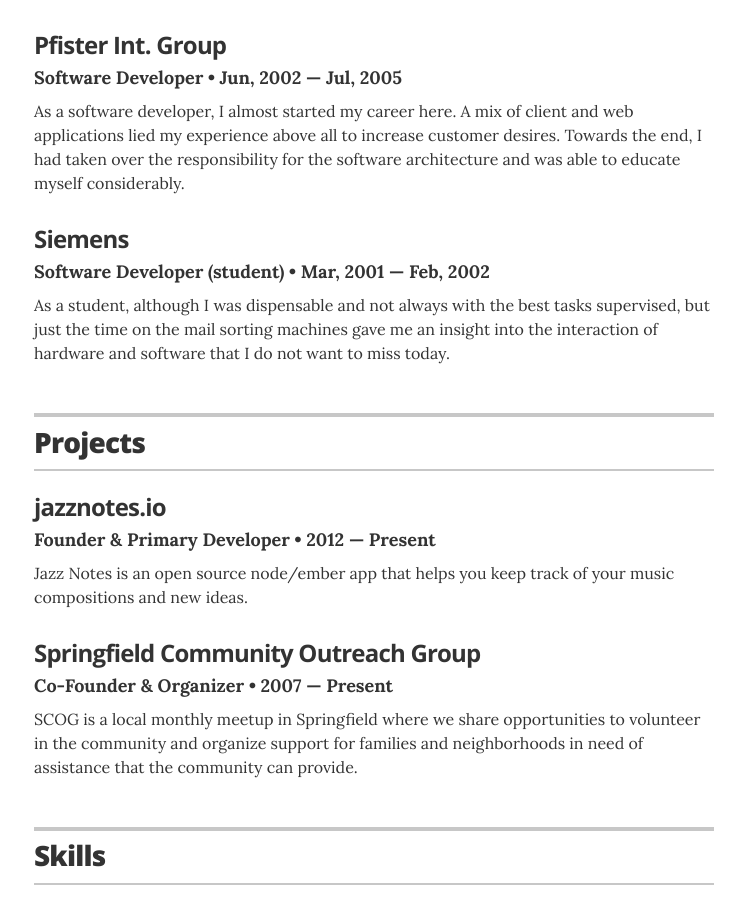
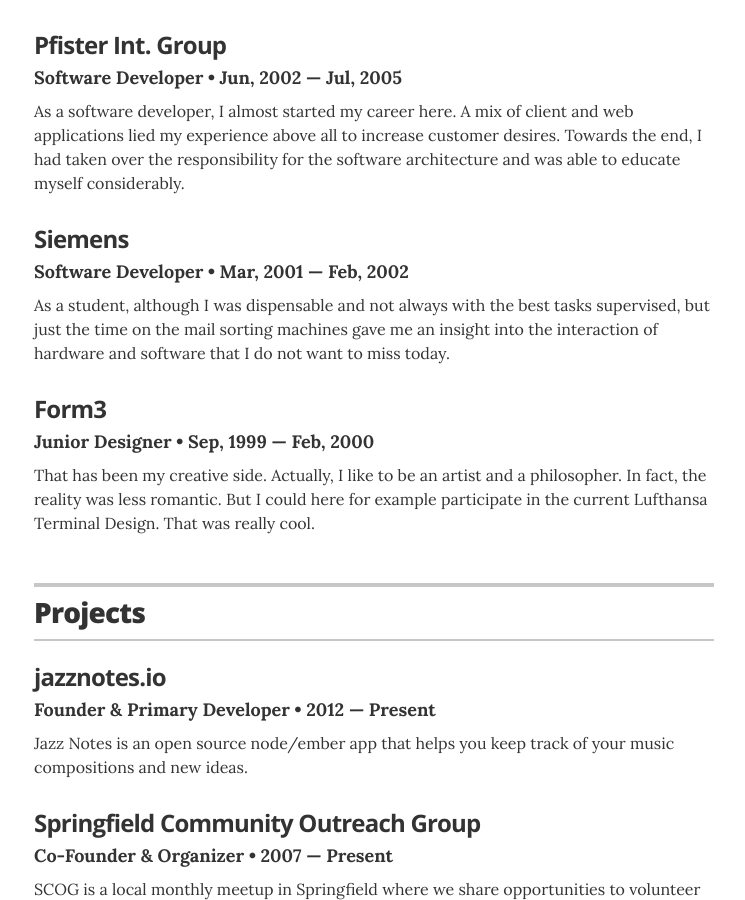
Before and after one commit to borishager/borishager.github.io, a Jekyll site: the page built from index.html, in a window 1280 px wide and 900 px high, scrolled down 1011 px. Shown: the whole window, without its empty margins (266-1011 px from the left). Built offline with Jekyll 4.4.1, drawn with Linux system fonts in a browser that asks for light colours.

Commit message:
Update experience.yml

```diff
--- a/_data/experience.yml
+++ b/_data/experience.yml
@@ -26,6 +26,12 @@
 
 # siemens
 - company: Siemens
-  position: Software Developer (student)
+  position: Software Developer
   duration: Mar, 2001  &mdash; Feb, 2002
   summary: As a student, although I was dispensable and not always with the best tasks supervised, but just the time on the mail sorting machines gave me an insight into the interaction of hardware and software that I do not want to miss today.
+
+# form3
+- company: Form3
+  position: Junior Designer
+  duration: Sep, 1999  &mdash; Feb, 2000
+  summary: That has been my creative side. Actually, I like to be an artist and a philosopher. In fact, the reality was less romantic. But I could here for example participate in the current Lufthansa Terminal Design. That was really cool.
```
